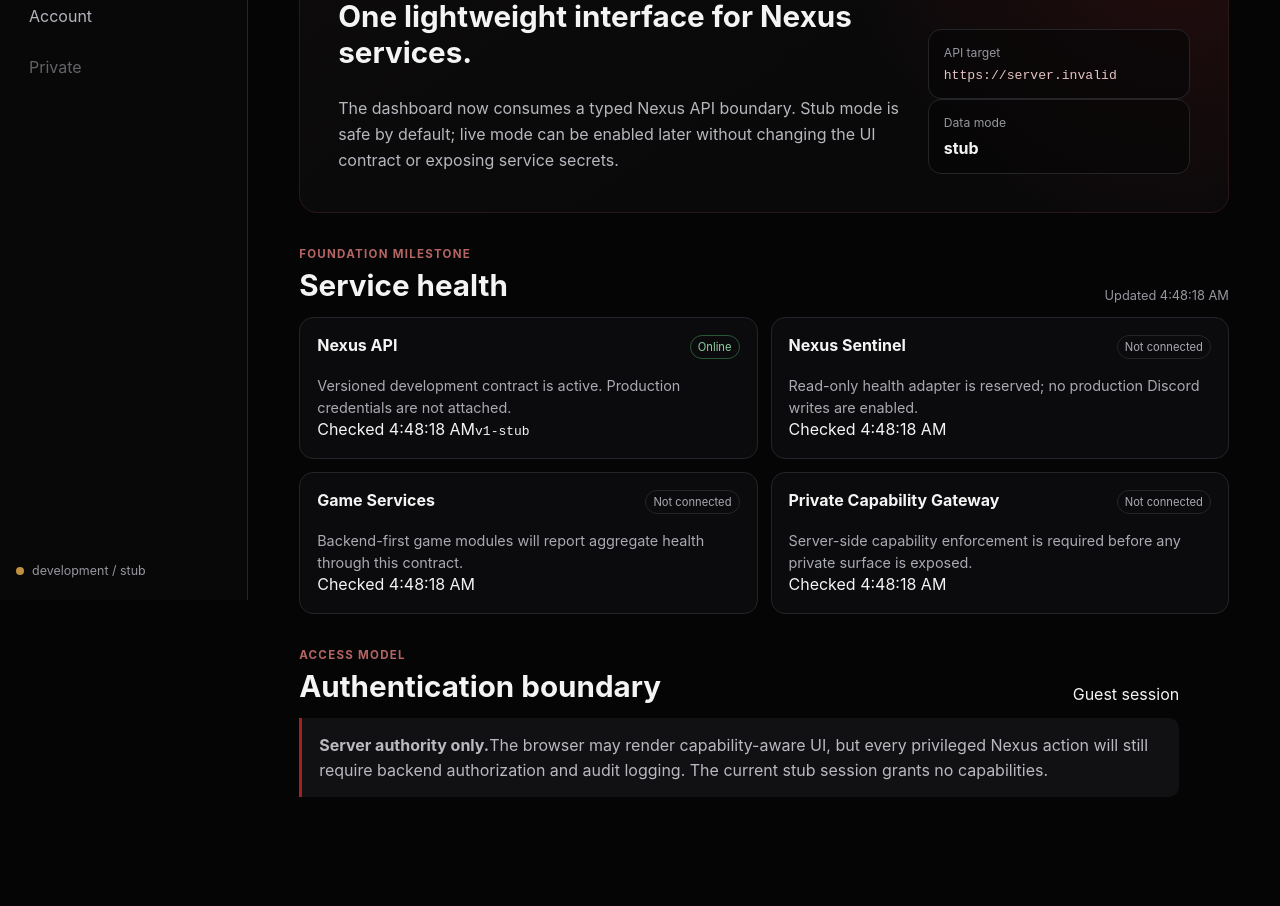
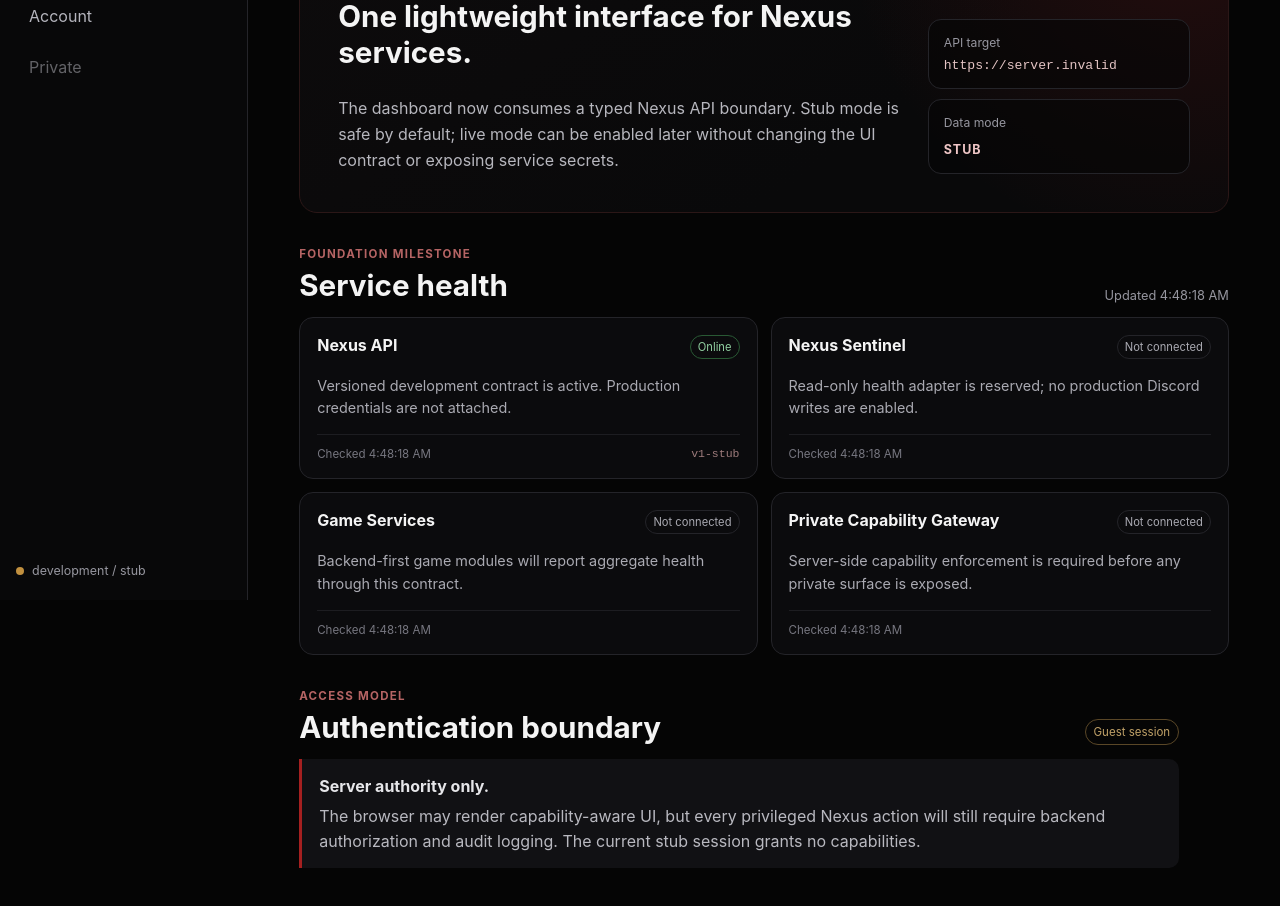
Before and after one commit to Khaos-Krew/Khaos-Nexus, a React (Vite) app in the folder web/: page / in a window 1280 px wide. Shown: the part 200-1106 px from the top of the page. Before the commit the page ends 1069 px from the top, so only its background shows below. Built offline with nearby package versions, Linux system fonts and the light colour scheme; no server answers.

Commit message:
style(web): support live status and session surfaces

```diff
--- a/web/src/styles.css
+++ b/web/src/styles.css
@@ -115,6 +115,7 @@
   border-radius: 999px;
   font-size: 0.76rem;
 }
+.hero-stat-stack { display: grid; gap: 10px; }
 .hero-stat {
   border: 1px solid var(--border);
   background: rgba(5, 5, 5, 0.62);
@@ -123,6 +124,19 @@
 }
 .hero-stat span { display: block; color: var(--muted); font-size: 0.76rem; margin-bottom: 8px; }
 .hero-stat code { display: block; overflow-wrap: anywhere; color: #e4c4c4; font-size: 0.82rem; }
+.hero-stat strong { text-transform: uppercase; letter-spacing: 0.08em; font-size: 0.78rem; color: #efc6c6; }
+
+.error-notice {
+  margin-top: 18px;
+  display: grid;
+  gap: 5px;
+  border: 1px solid #5a2525;
+  background: rgba(109, 27, 27, 0.16);
+  color: #f0b8b8;
+  border-radius: 12px;
+  padding: 14px 16px;
+}
+.error-notice span { color: #c9a8a8; font-size: 0.88rem; }
 
 .section { margin-top: 34px; }
 .section.compact { max-width: 880px; }
@@ -138,13 +152,26 @@
   padding: 17px;
   min-height: 142px;
 }
+.placeholder-card { grid-column: 1 / -1; }
 .service-card-header { display: flex; justify-content: space-between; align-items: start; gap: 12px; }
 .service-card h3 { margin-bottom: 0; font-size: 1rem; }
 .service-card p { margin: 16px 0 0; color: #aaaab2; line-height: 1.55; font-size: 0.9rem; }
 .service-state { white-space: nowrap; border-radius: 999px; padding: 4px 7px; font-size: 0.7rem; border: 1px solid var(--border); color: #aaaab2; }
 .service-state.online { color: #91d0a1; border-color: #295934; }
 .service-state.degraded { color: #e7be75; border-color: #5a4727; }
-.service-state.stub { color: #aaaab2; }
+.service-state.offline { color: #ee9898; border-color: #6f3030; }
+.service-state.unknown { color: #aaaab2; }
+.service-meta {
+  margin-top: 15px;
+  padding-top: 12px;
+  border-top: 1px solid #1d1d21;
+  display: flex;
+  justify-content: space-between;
+  gap: 12px;
+  color: #777780;
+  font-size: 0.72rem;
+}
+.service-meta code { color: #9e7c7c; }
 
 .notice {
   border-left: 3px solid var(--accent);
@@ -153,7 +180,20 @@
   padding: 15px 17px;
   border-radius: 0 10px 10px 0;
   line-height: 1.55;
+  display: grid;
+  gap: 5px;
 }
+.notice strong { color: #e6e6e9; }
+.notice span { color: #b9b9c0; }
+
+.session-state {
+  border-radius: 999px;
+  padding: 5px 8px;
+  border: 1px solid var(--border);
+  font-size: 0.72rem;
+}
+.session-state.authenticated { color: #91d0a1; border-color: #295934; }
+.session-state.guest { color: #c1a268; border-color: #5a4727; }
 
 .mobile-nav { display: none; }
 
@@ -186,4 +226,6 @@
   .topbar { align-items: flex-start; }
   .account-button { display: none; }
   .hero { margin-top: 20px; padding: 20px; border-radius: 15px; }
+  .section-heading { align-items: flex-start; }
+  .service-meta { flex-direction: column; gap: 4px; }
 }
```
